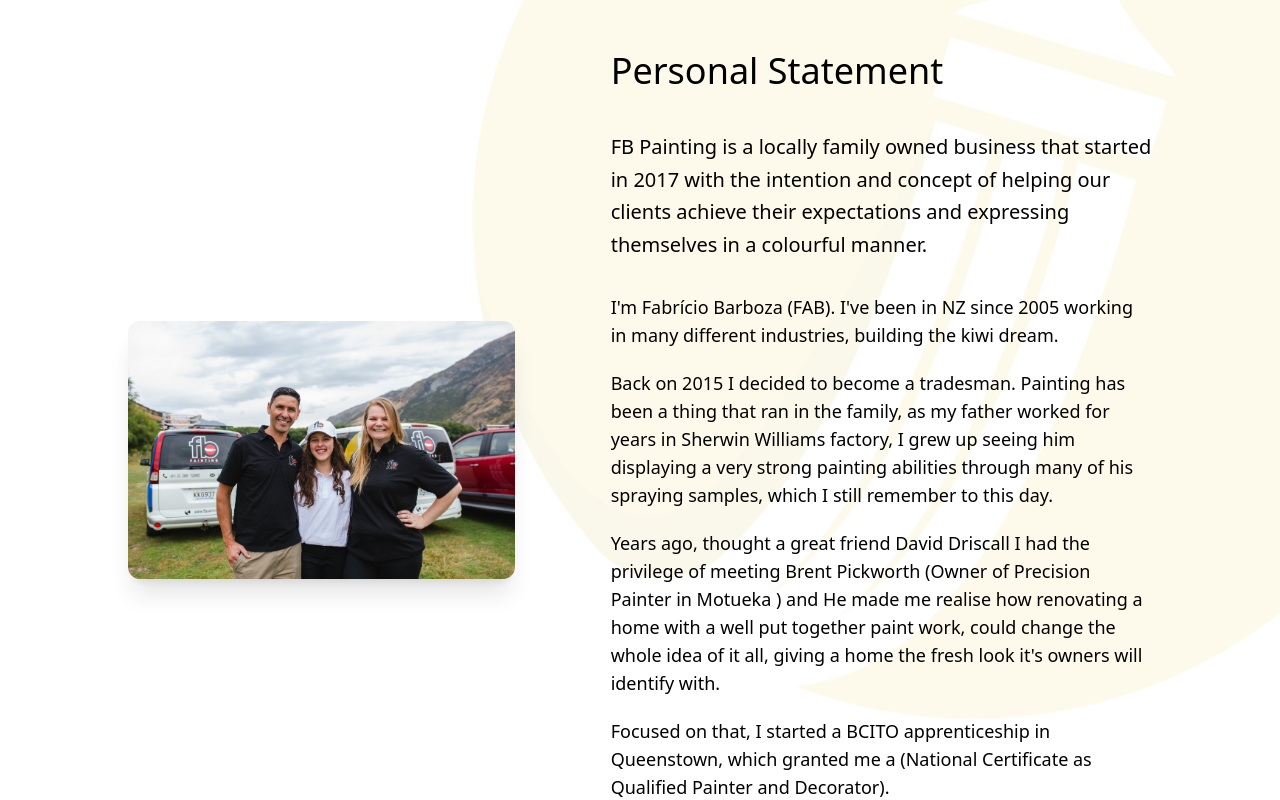
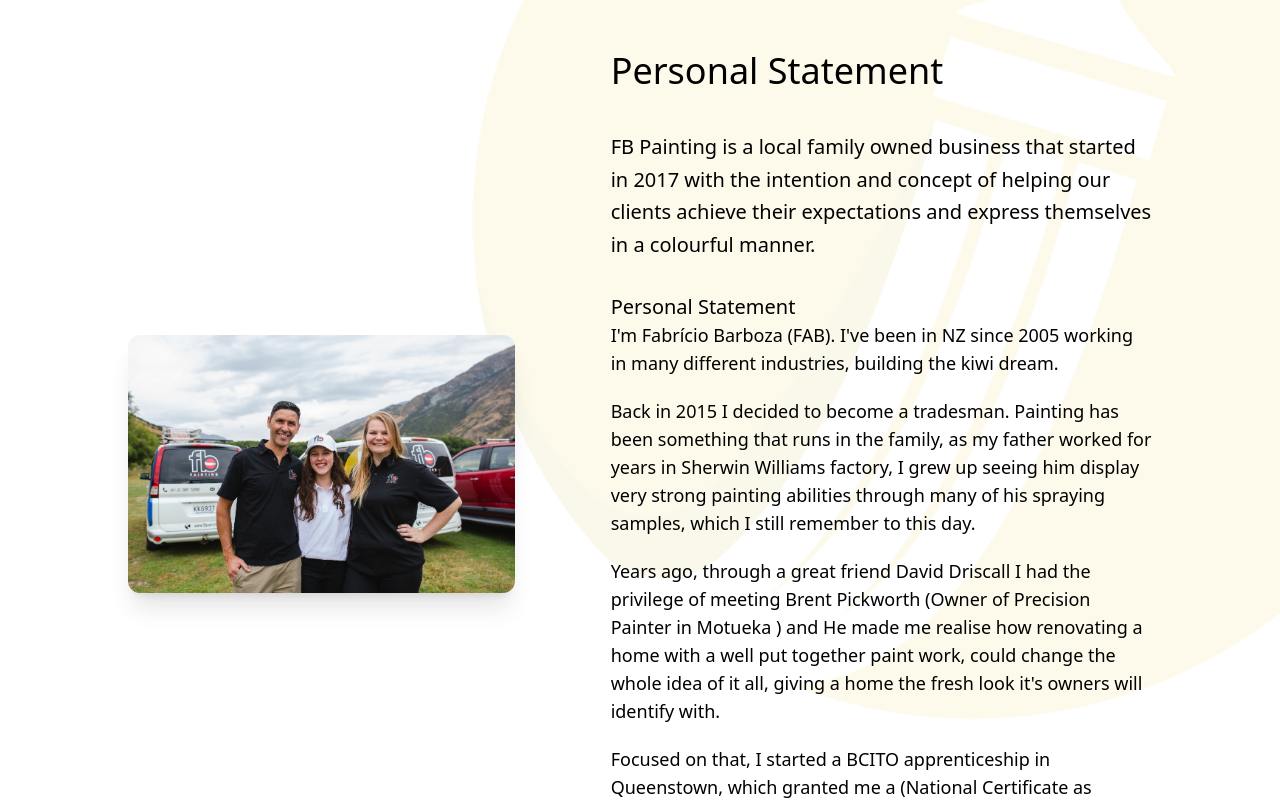
Before and after one commit to piresdigital/fbpainting.nz, a Next.js app: page /about in a window 1280 px wide. Shown: the part 600-1400 px from the top of the page. Built offline with nearby package versions, Linux system fonts and the light colour scheme.

Commit message:
updated smtp server and services/about page

```diff
--- a/pages/about.js
+++ b/pages/about.js
@@ -21,22 +21,23 @@ export default function AboutUs() {
           <h2 className='text-4xl mb-10'>Personal Statement</h2>
           <div className='text-xl'>
             <p className='leading-relaxed mb-8'>
-              FB Painting is a locally family owned business that started in 2017 with the intention and concept of helping our
-              clients achieve their expectations and expressing themselves in a colourful manner.
+              FB Painting is a local family owned business that started in 2017 with the intention and concept of helping our
+              clients achieve their expectations and express themselves in a colourful manner.
             </p>
           </div>
           <div className='text-lg'>
+            <h4 className='text-xl'>Personal Statement</h4>
             <p className='mb-5'>
               I'm Fabrício Barboza (FAB). I've been in NZ since 2005 working in many different industries, building the kiwi
               dream.
             </p>
             <p className='mb-5'>
-              Back on 2015 I decided to become a tradesman. Painting has been a thing that ran in the family, as my father worked
-              for years in Sherwin Williams factory, I grew up seeing him displaying a very strong painting abilities through many
-              of his spraying samples, which I still remember to this day.
+              Back in 2015 I decided to become a tradesman. Painting has been something that runs in the family, as my father
+              worked for years in Sherwin Williams factory, I grew up seeing him display very strong painting abilities through
+              many of his spraying samples, which I still remember to this day.
             </p>
             <p className='mb-5'>
-              Years ago, thought a great friend David Driscall I had the privilege of meeting Brent Pickworth (Owner of Precision
+              Years ago, through a great friend David Driscall I had the privilege of meeting Brent Pickworth (Owner of Precision
               Painter in Motueka ) and He made me realise how renovating a home with a well put together paint work, could change
               the whole idea of it all, giving a home the fresh look it's owners will identify with.
             </p>
@@ -53,8 +54,8 @@ export default function AboutUs() {
 
       <section className='w-[80%] max-w-4xl mx-auto mb-32'>
         <h4 className='text-xl mb-16'>
-          Recognising the suporte of special individuals that help me with a hard start. <br />
-          Thanking God for the love of you all.
+          Recognising the support of special individuals that helped me from the start. <br />
+          Thanking God for the love shown by you all.
         </h4>
         <div className='flex flex-col md:flex-row gap-24 justify-between items-start md:items-center'>
           <ul>
--- a/pages/api/contact.js
+++ b/pages/api/contact.js
@@ -8,14 +8,14 @@ export default function (req, res) {
   let date = new Date();
 
   const nodemailer = require('nodemailer');
-  const PASSWORD = process.env.PASSWORD;
+  const SENDGRID_KEY = process.env.SENDGRID_KEY;
 
   let transporter = nodemailer.createTransport({
     port: 465,
-    host: 'smtp.gmail.com',
+    host: 'smtp.sendgrid.net',
     auth: {
-      user: 'fabricio@fbpainting.nz',
-      pass: PASSWORD
+      user: 'apikey',
+      pass: SENDGRID_KEY
     },
     secure: true
   });
@@ -40,7 +40,7 @@ export default function (req, res) {
 
   const businessMailData = {
     from: 'fabricio@fbpainting.nz',
-    to: 'fabricio@fbpainting.nz',
+    to: 'dhavidyluizpires@gmail.com',
     subject: 'New Website Enquiry',
     text: businessText,
     html: businessHTML
@@ -52,8 +52,6 @@ export default function (req, res) {
       res.status(500).send();
     }
 
-    if (info) {
-      res.status(200).send();
-    }
+    res.status(200).send();
   });
 }
--- a/pages/services.js
+++ b/pages/services.js
@@ -22,8 +22,8 @@ export default function Services() {
           <div>
             <SectionTitle position='left' title='our services' subtitle='what we do' />
             <p className='text-xl text-slate-500 max-w-sm'>
-              We paint New Builds, Commercial Properties, Renovations and more. We're specialized in traditional Brush, Roller and
-              Spray painting.
+              We paint New Residential, Commercial Properties, Renovations and more. We're specialized in traditional Brush,
+              Roller and Spray painting.
             </p>
             <ul className='list-disc pl-6 mt-4 text-base'>
               <li>New residential</li>
```
